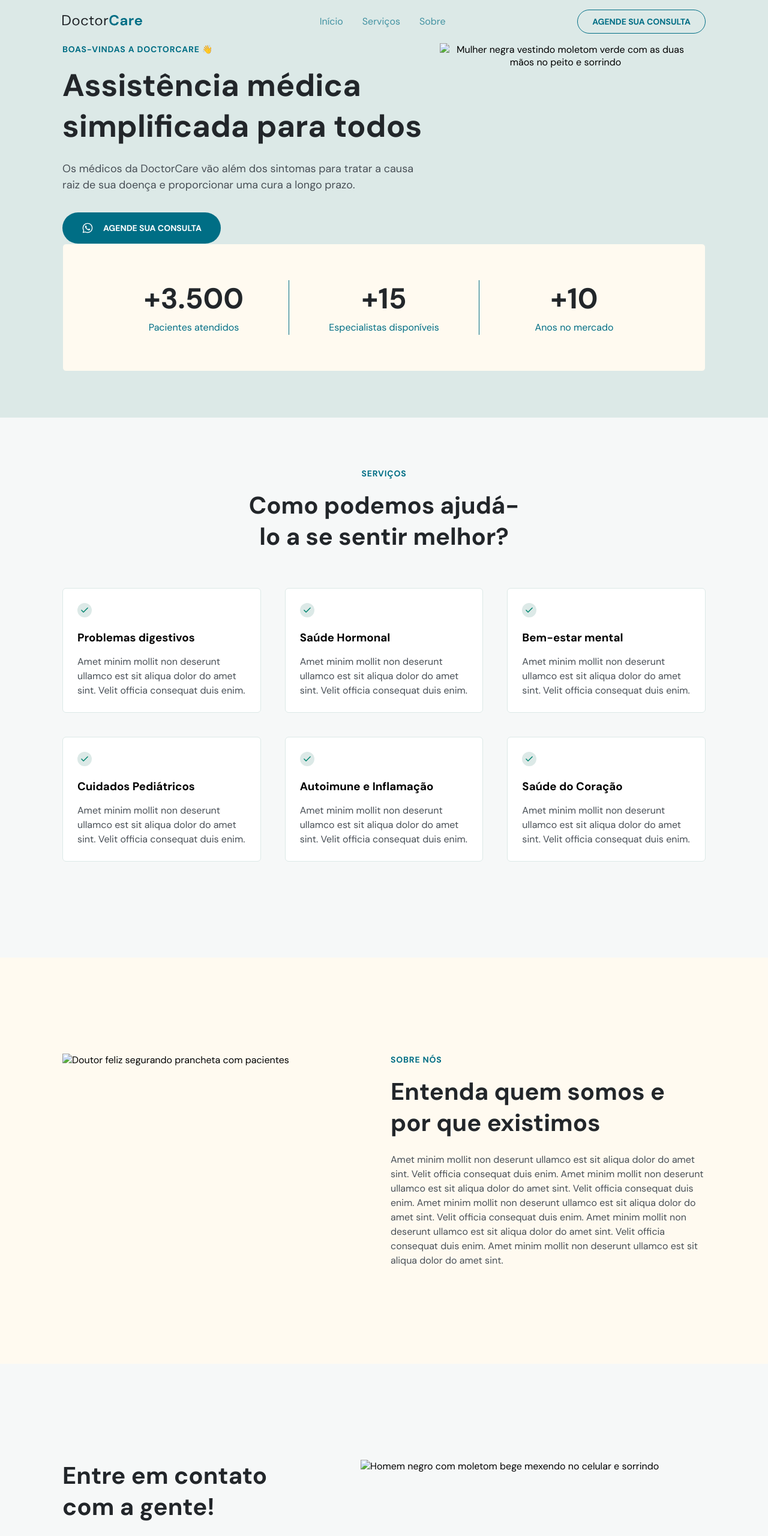
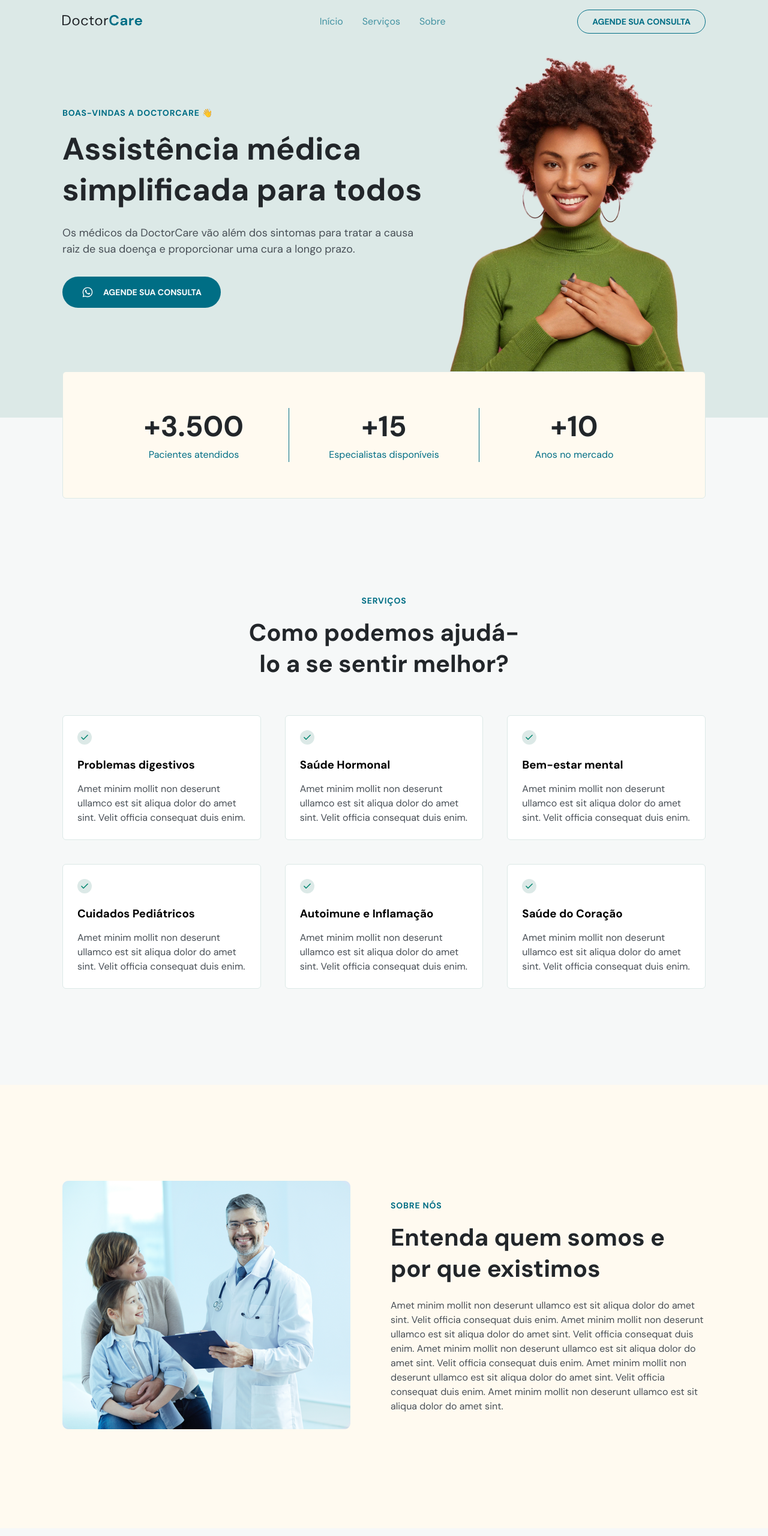
Before and after one commit to gushenriquetorres/doctorcare, a plain HTML site: page index.html in a window 1280 px wide. Shown: the top 2560 px of the page at 60% size. Drawn offline with nearby package versions, Linux system fonts and the light colour scheme; files that its build step writes are made by us from their sources; files whose address does not match are found by name.

Commit message:
Ajuste de pastas e imagens

```diff
--- a/index.html
+++ b/index.html
@@ -5,7 +5,7 @@
     <meta name="viewport" content="width=device-width, initial-scale=1.0" />
     <title>DoctorCare</title>
 
-    <link rel="stylesheet" href="./style.css" />
+    <link rel="stylesheet" href="./assets/css/style.css" />
 
     <link rel="preconnect" href="https://fonts.googleapis.com" />
     <link rel="preconnect" href="https://fonts.gstatic.com" crossorigin />
@@ -258,7 +258,7 @@
 
         <div class="col-b">
           <img
-            src="./assets/mulher-negra-com-moleton-verde-com-as-duas-maos-no-peito.png"
+            src="./assets/img/mulher-negra-com-moleton-verde-com-as-duas-maos-no-peito.png"
             alt="Mulher negra vestindo moletom verde com as duas mãos no peito e sorrindo"
           />
         </div>
@@ -469,7 +469,7 @@
 
         <div class="col-b">
           <img
-            src="./assets/doutor-feliz-segurando-prancheta-com-pacientes.png"
+            src="./assets/img/doutor-feliz-segurando-prancheta-com-pacientes.png"
             alt="Doutor feliz segurando prancheta com pacientes"
           />
         </div>
@@ -564,7 +564,7 @@
 
         <div class="col-b">
           <img
-            src="./assets/homem-negro-com-moletom-bege-mexendo-no-celular.png"
+            src="./assets/img/homem-negro-com-moletom-bege-mexendo-no-celular.png"
             alt="Homem negro com moletom bege mexendo no celular e sorrindo"
           />
         </div>
```
Also changed, not shown: assets/img/doutor-feliz-segurando-prancheta-com-pacientes.png (added), assets/img/homem-negro-com-moletom-bege-mexendo-no-celular.png (added), assets/img/mulher-negra-com-moleton-verde-com-as-duas-maos-no-peito.png (added), assets/img/woman.png (deleted).
